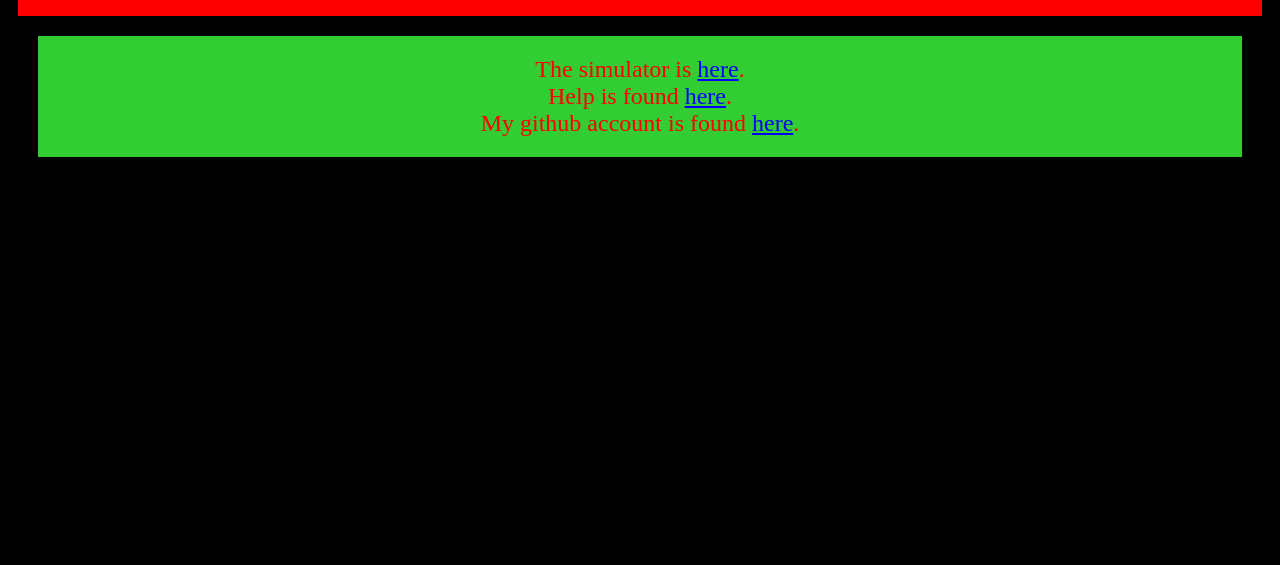
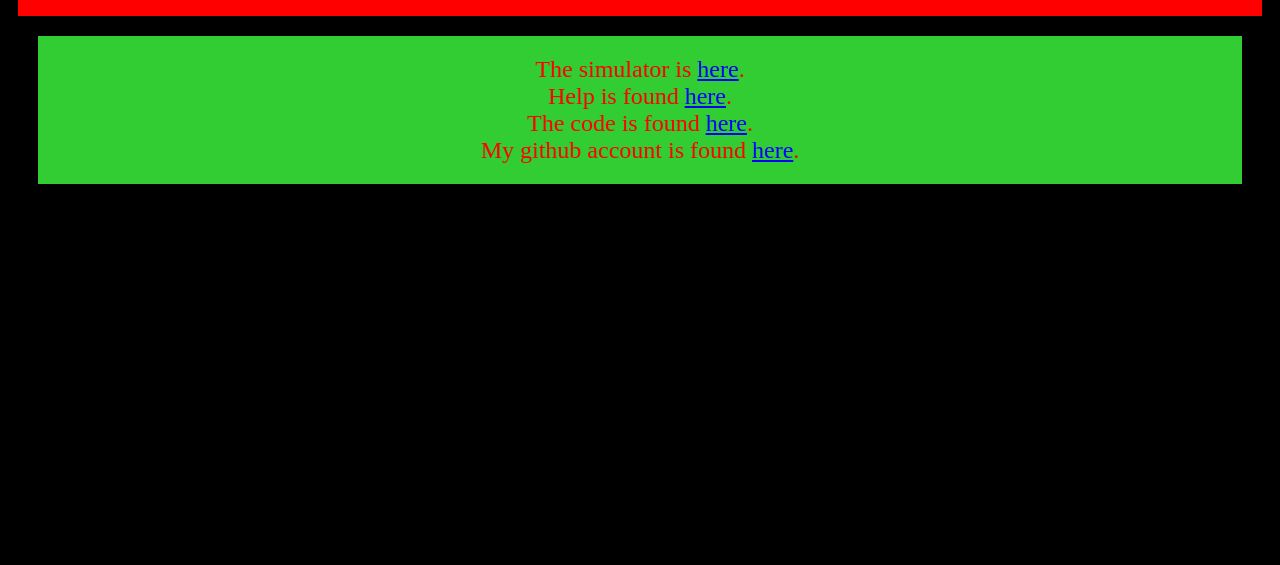
Before and after one commit to Benjamin-Davies/RCube, a plain HTML site: page index.html in a window 1280 px wide. Shown: the part 235-800 px from the top of the page. Drawn offline with Linux system fonts and the light colour scheme.

Commit message:
Added repository link

```diff
--- a/index.html
+++ b/index.html
@@ -25,6 +25,7 @@
   <div class="main-section">
     The simulator is <a href="simulator" target="_blank">here</a>.<br>
     Help is found <a href="help" target="_blank">here</a>.<br>
+    The code is found <a href="https://github.com/Benjamin-Davies/RCube" target="_blank">here</a>.<br>
     My github account is found <a href="https://github.com/Benjamin-Davies" target="_blank">here</a>.
   </div>
 
```
